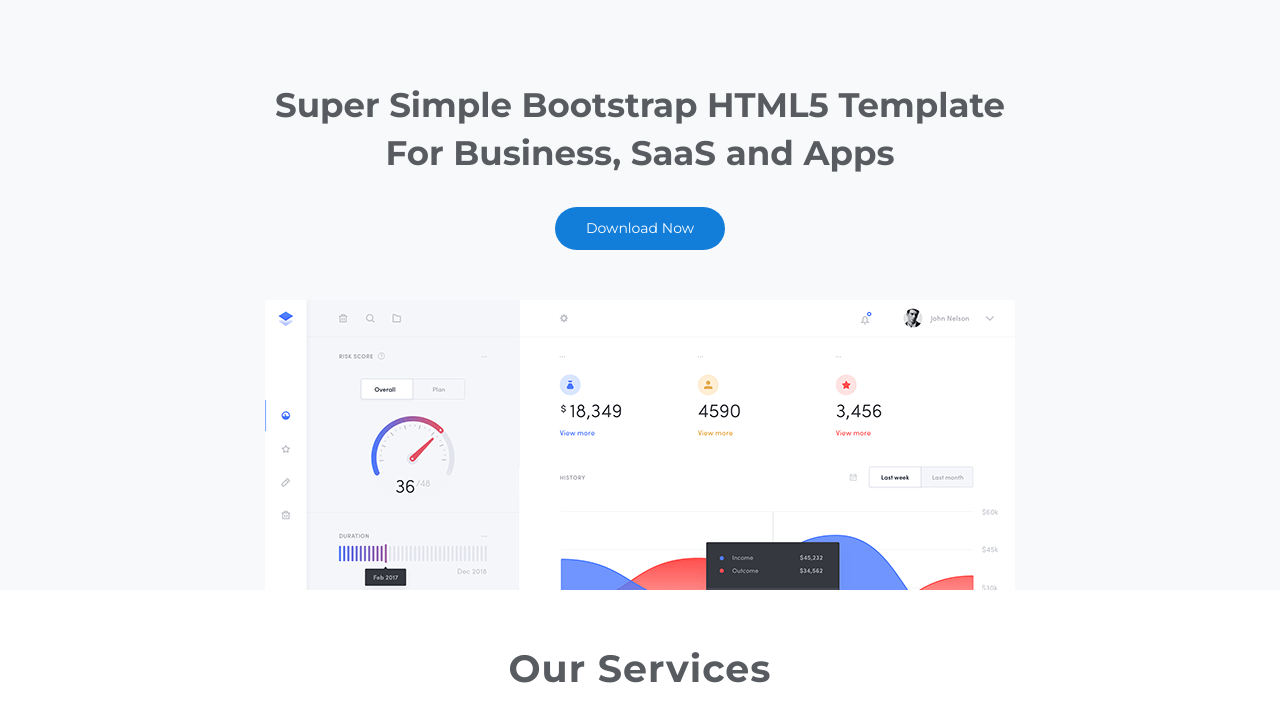
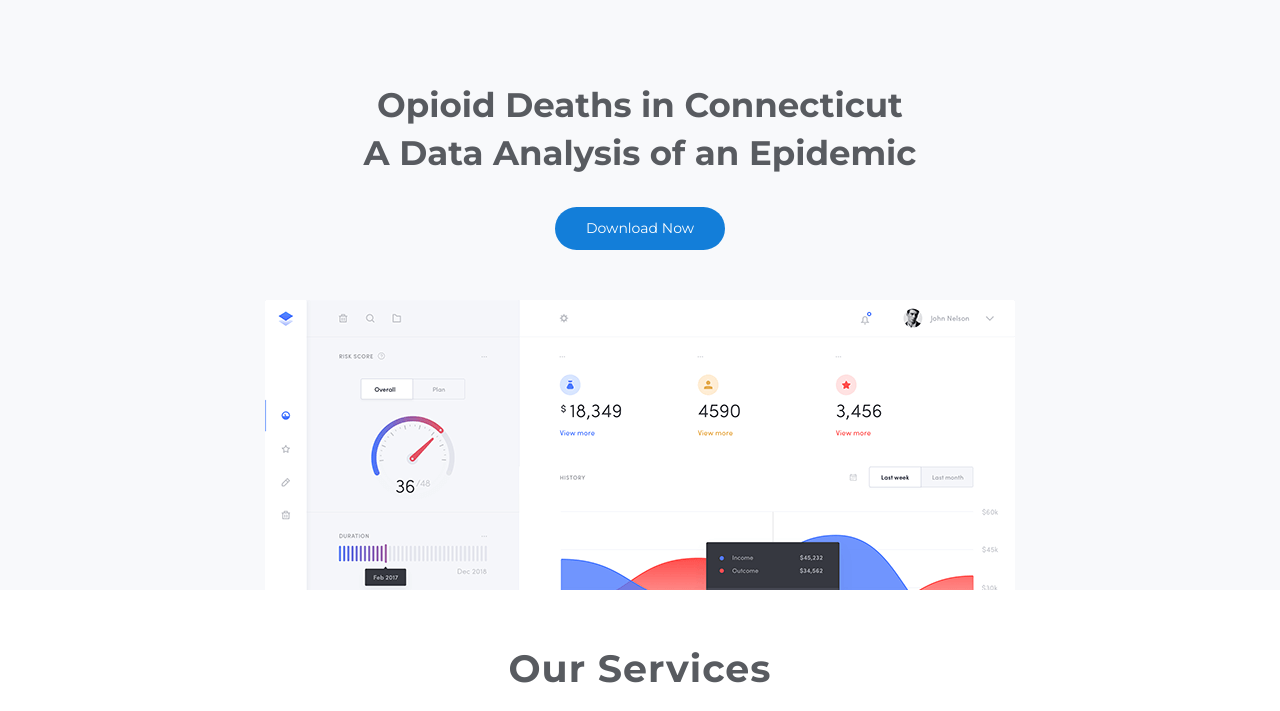
Before and after one commit to maguilarga/opioid_deaths, a plain HTML site: page index.html in a window 1280 px wide. Shown: the part 89-800 px from the top of the page. Drawn offline with Linux system fonts and the light colour scheme; some packages are replaced by stand-ins of ours; files whose address does not match are found by name.

Commit message:
Update index.html

```diff
--- a/index.html
+++ b/index.html
@@ -5,7 +5,7 @@
     <meta charset="utf-8">
     <meta name="viewport" content="width=device-width, initial-scale=1, shrink-to-fit=no">
 
-    <title>Vanilla - Bootstrap 4 Business Template</title>
+    <title>Opioid Deaths in Connecticut </title>
 
     <!-- Bootstrap CSS -->
     <link rel="stylesheet" type="text/css" href="assets/css/bootstrap.min.css" >
@@ -131,14 +131,14 @@
       </nav>
       <!-- Navbar End -->
 
-      <!-- Hero Area Start -->
+      <!-- Hero Area Start//// Title -->
       <div id="hero-area" class="hero-area-bg">
         <div class="overlay"></div>
         <div class="container">
           <div class="row">
             <div class="col-md-12 col-sm-12">
               <div class="contents text-center">
-                <h2 class="head-title wow fadeInUp">Super Simple Bootstrap HTML5 Template<br> For Business, SaaS and Apps</h2>
+                <h2 class="head-title wow fadeInUp">Opioid Deaths in Connecticut<br> A Data Analysis of an Epidemic</h2>
                 <div class="header-button wow fadeInUp" data-wow-delay="0.3s">
                   <a href="#" class="btn btn-common">Download Now</a>
                 </div>
```
